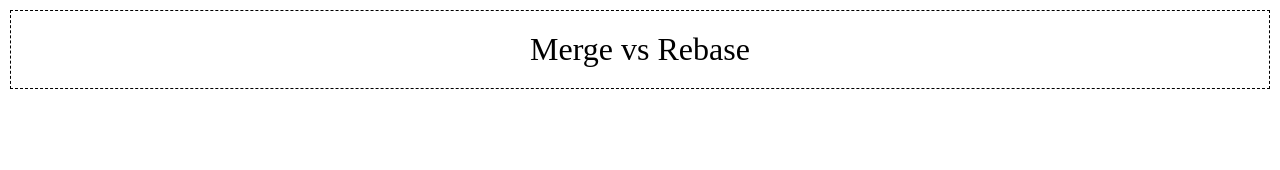
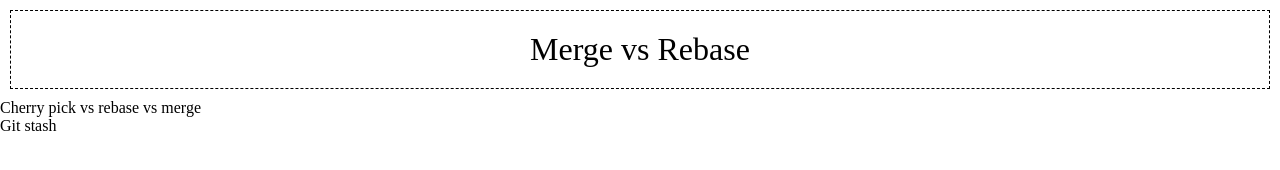
Before and after one commit to Kate-L2/git-hw2, a plain HTML site: page index.html in a window 1280 px wide. Drawn offline with Linux system fonts and the light colour scheme.

Commit message:
Added main page with a list

```diff
--- a/index.html
+++ b/index.html
@@ -11,5 +11,11 @@
     <header class="header">
         <a class="header__link" href="https://www.atlassian.com/ru/git/tutorials/merging-vs-rebasing">Merge vs Rebase</a>
     </header>
+    <main class="main">
+        <ul class="main__list">
+            <li class="main__item"><a class="main__link" href="https://www.codeproject.com/Tips/5260897/Advanced-GIT-Tutorial-Cherry-Pick-vs-Rebase-vs-Mer">Cherry pick vs rebase vs merge</a></li>
+            <li class="main__item"><a class="main__link" href="https://www.atlassian.com/ru/git/tutorials/saving-changes/git-stash">Git stash</a></li>
+        </ul>
+    </main>
 </body>
 </html>
```
